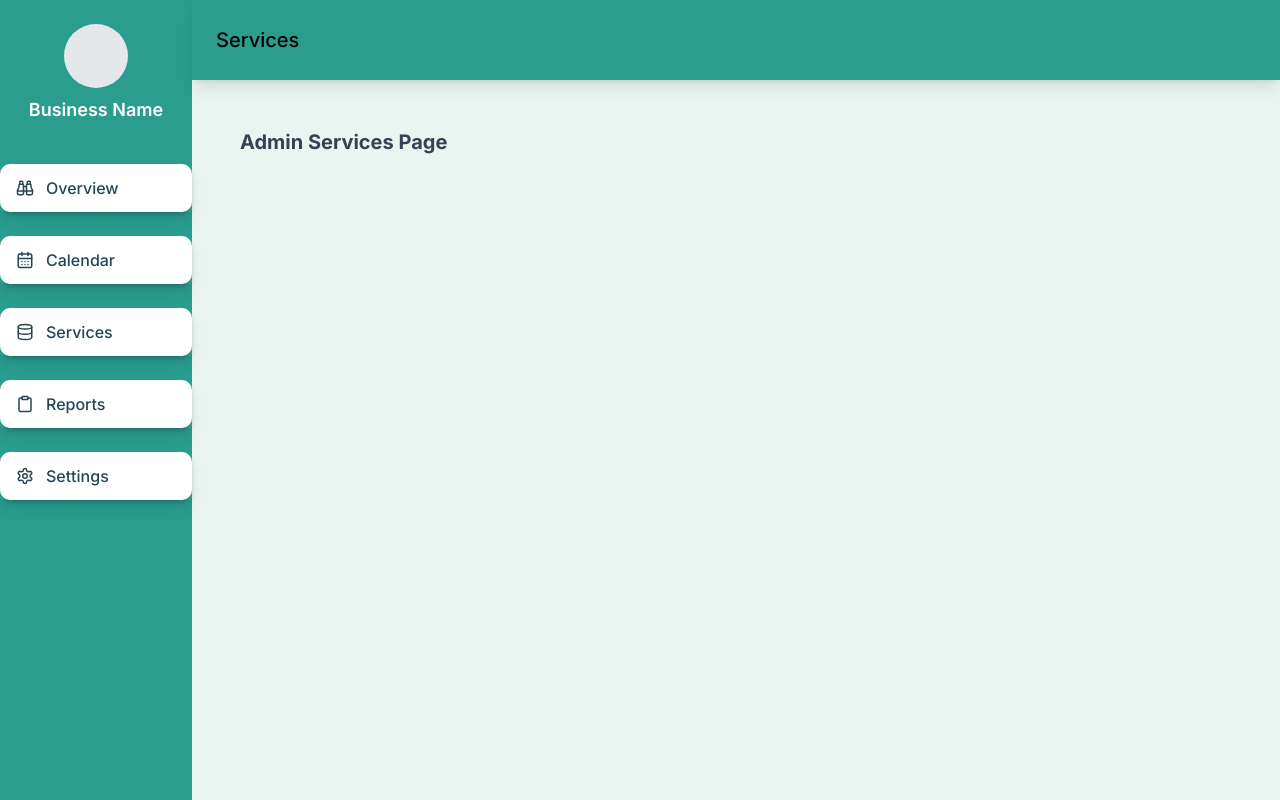
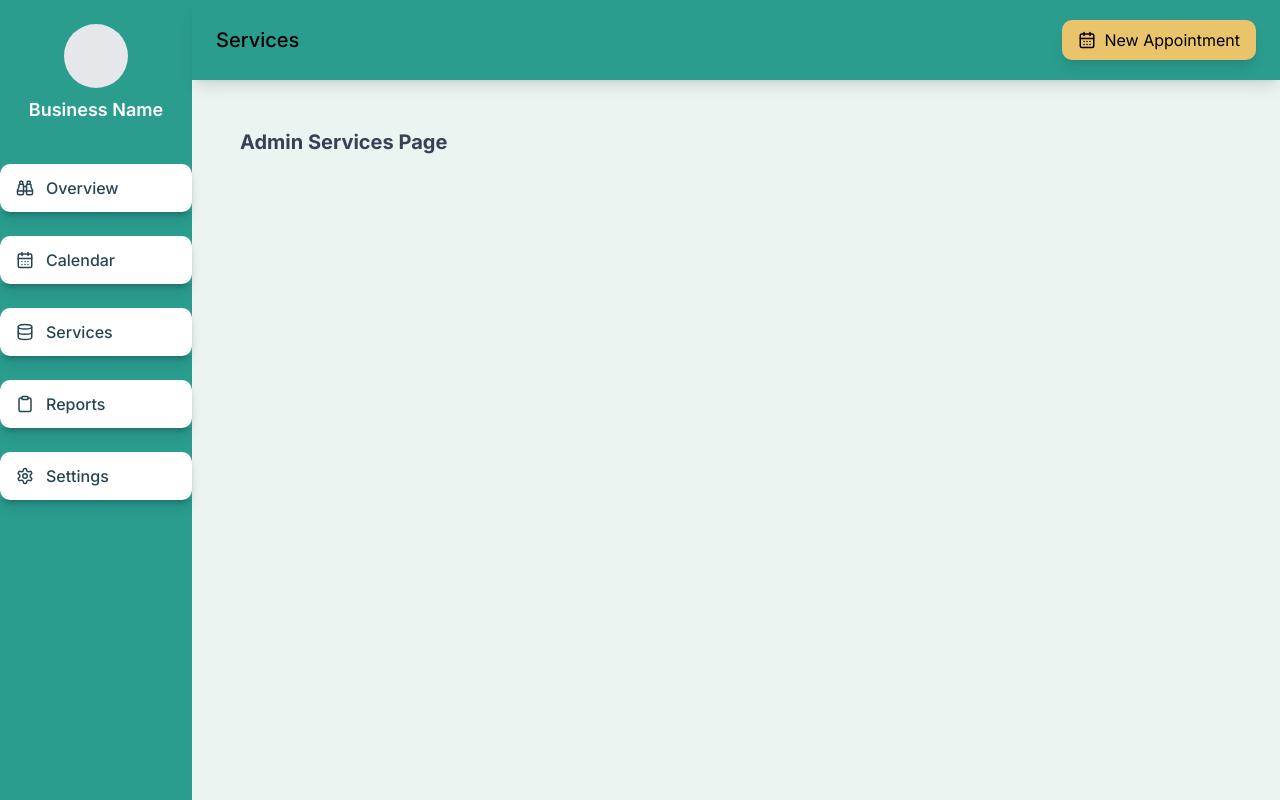
Before and after one commit to ItzYaboiiJoe/schedule-me, a Next.js app: page /admin/services in a window 1280 px wide. Built offline with nearby package versions, Linux system fonts and the light colour scheme.

Commit message:
Added New Appointment Button

```diff
--- a/src/components/shared/adminTopBar/index.tsx
+++ b/src/components/shared/adminTopBar/index.tsx
@@ -1,7 +1,12 @@
+import { CalendarDays } from "lucide-react";
+
 const AdminTitleBar = ({ pageTitle }: { pageTitle: string }) => {
   return (
     <header className="w-full bg-primary h-20 flex items-center justify-between px-6 shadow-lg">
       <h1 className="text-black text-xl font-medium">{pageTitle}</h1>
+      <button className="flex items-center bg-[#E9C46A] text-black px-4 py-2 rounded-lg hover:bg-[#F4A261] shadow-lg hover:shadow-2xl">
+        <CalendarDays size={18} className=" mr-2" /> New Appointment
+      </button>
     </header>
   );
 };
```
